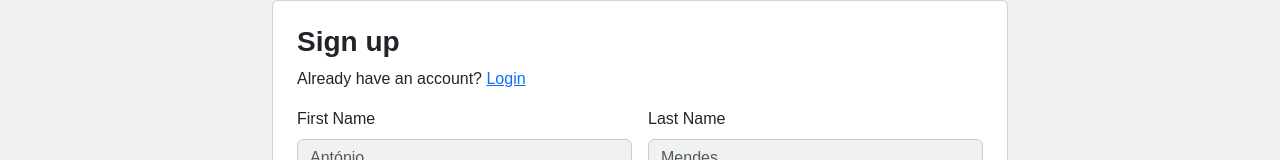
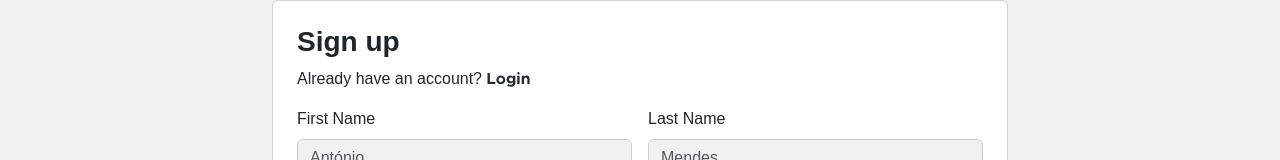
Before and after one commit to pt1C3/PI3-frontend, a React (Create React App) app: page /signup in a window 1280 px wide. Shown: the part 128-288 px from the top of the page. Built offline with nearby package versions, Linux system fonts and the light colour scheme.

Commit message:
Update App.css

```diff
--- a/src/App.css
+++ b/src/App.css
@@ -106,3 +106,9 @@ body {
     background-color: var(--gray-1);
     border: .1rem solid var(--gray-2);
   }
+
+.linknormal{
+    font-family: 'Metropolis Bold', sans-serif;
+    color:var(--black);
+    text-decoration: none;
+}
```
